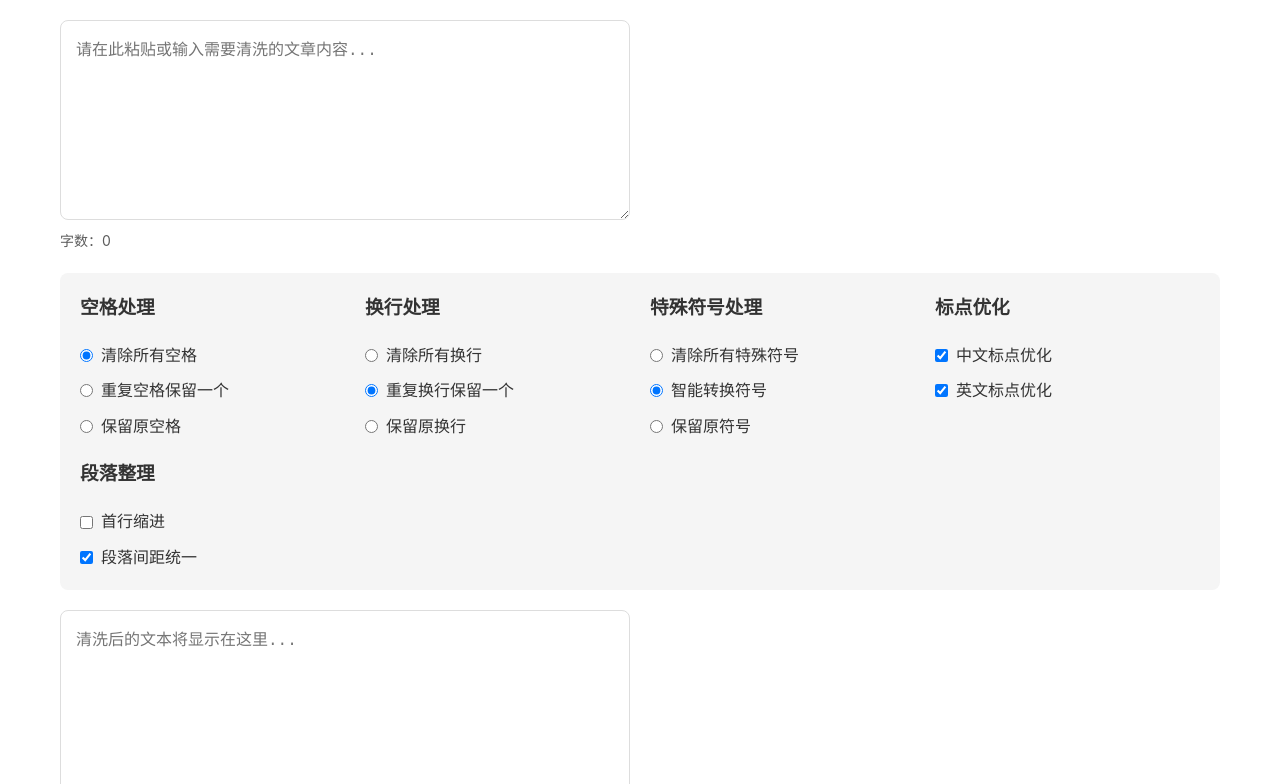
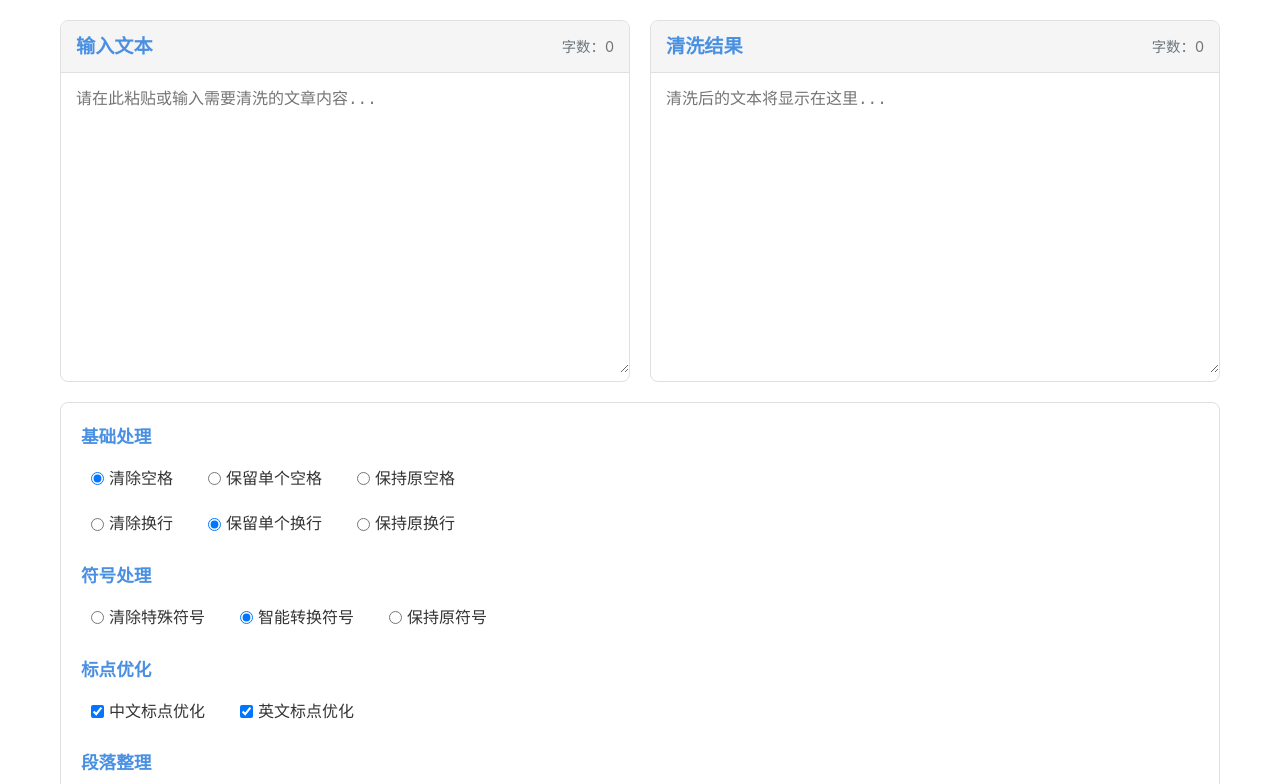
Before and after one commit to cmw1738589036/text-cleaner, a plain HTML site: page index.html in a window 1280 px wide. Shown: the part 81-865 px from the top of the page. Drawn offline with Linux system fonts and the light colour scheme.

Commit message:
Add files via upload

```diff
--- a/index.html
+++ b/index.html
@@ -14,51 +14,63 @@
         </header>
 
         <main>
+            <div class="editor-container">
                 <div class="input-section">
+                    <div class="section-header">
+                        <h2>输入文本</h2>
+                        <span class="char-count">字数：<span id="inputCharCount">0</span></span>
+                    </div>
                     <textarea id="inputText" placeholder="请在此粘贴或输入需要清洗的文章内容..."></textarea>
-                <div class="stats">
-                    <span>字数：<span id="charCount">0</span></span>
+                </div>
+
+                <div class="output-section">
+                    <div class="section-header">
+                        <h2>清洗结果</h2>
+                        <span class="char-count">字数：<span id="outputCharCount">0</span></span>
+                    </div>
+                    <textarea id="outputText" readonly placeholder="清洗后的文本将显示在这里..."></textarea>
                 </div>
             </div>
 
-            <div class="options-section">
+            <div class="options-panel">
                 <div class="option-group">
-                    <h3>空格处理</h3>
+                    <h3>基础处理</h3>
+                    <div class="option-row">
                         <label>
                             <input type="radio" name="spaceOption" value="remove" checked>
-                        清除所有空格
+                            清除空格
                         </label>
                         <label>
                             <input type="radio" name="spaceOption" value="single">
-                        重复空格保留一个
+                            保留单个空格
                         </label>
                         <label>
                             <input type="radio" name="spaceOption" value="keep">
-                        保留原空格
+                            保持原空格
                         </label>
+                    </div>
+                    <div class="option-row">
+                        <label>
+                            <input type="radio" name="lineOption" value="remove">
+                            清除换行
+                        </label>
+                        <label>
+                            <input type="radio" name="lineOption" value="single" checked>
+                            保留单个换行
+                        </label>
+                        <label>
+                            <input type="radio" name="lineOption" value="keep">
+                            保持原换行
+                        </label>
+                    </div>
                 </div>
 
                 <div class="option-group">
-                    <h3>换行处理</h3>
-                    <label>
-                        <input type="radio" name="lineOption" value="remove">
-                        清除所有换行
-                    </label>
-                    <label>
-                        <input type="radio" name="lineOption" value="single" checked>
-                        重复换行保留一个
-                    </label>
-                    <label>
-                        <input type="radio" name="lineOption" value="keep">
-                        保留原换行
-                    </label>
-                </div>
-
-                <div class="option-group">
-                    <h3>特殊符号处理</h3>
+                    <h3>符号处理</h3>
+                    <div class="option-row">
                         <label>
                             <input type="radio" name="symbolOption" value="remove">
-                        清除所有特殊符号
+                            清除特殊符号
                         </label>
                         <label>
                             <input type="radio" name="symbolOption" value="smart" checked>
@@ -66,12 +78,14 @@
                         </label>
                         <label>
                             <input type="radio" name="symbolOption" value="keep">
-                        保留原符号
+                            保持原符号
                         </label>
+                    </div>
                 </div>
 
                 <div class="option-group">
                     <h3>标点优化</h3>
+                    <div class="option-row">
                         <label>
                             <input type="checkbox" id="chinesePunctuation" checked>
                             中文标点优化
@@ -81,22 +95,22 @@
                             英文标点优化
                         </label>
                     </div>
+                </div>
 
                 <div class="option-group">
                     <h3>段落整理</h3>
+                    <div class="option-row">
                         <label>
                             <input type="checkbox" id="indentFirstLine">
                             首行缩进
                         </label>
                         <label>
                             <input type="checkbox" id="uniformSpacing" checked>
-                        段落间距统一
+                            统一段落间距
                         </label>
                     </div>
                 </div>
 
-            <div class="output-section">
-                <textarea id="outputText" readonly placeholder="清洗后的文本将显示在这里..."></textarea>
                 <div class="button-group">
                     <button id="processBtn" class="primary-btn">一键清洗</button>
                     <button id="copyBtn" class="secondary-btn">复制结果</button>
--- a/script.js
+++ b/script.js
@@ -2,14 +2,15 @@ document.addEventListener('DOMContentLoaded', () => {
     // DOM 元素
     const inputText = document.getElementById('inputText');
     const outputText = document.getElementById('outputText');
-    const charCount = document.getElementById('charCount');
+    const inputCharCount = document.getElementById('inputCharCount');
+    const outputCharCount = document.getElementById('outputCharCount');
     const processBtn = document.getElementById('processBtn');
     const copyBtn = document.getElementById('copyBtn');
     const clearBtn = document.getElementById('clearBtn');
     const themeToggle = document.getElementById('themeToggle');
 
     // 检查必要的DOM元素是否存在
-    if (!inputText || !outputText || !charCount || !processBtn || !copyBtn || !clearBtn || !themeToggle) {
+    if (!inputText || !outputText || !inputCharCount || !outputCharCount || !processBtn || !copyBtn || !clearBtn || !themeToggle) {
         console.error('必要的DOM元素未找到');
         return;
     }
@@ -39,6 +40,11 @@ document.addEventListener('DOMContentLoaded', () => {
         }
     }
 
+    // 更新字符统计
+    function updateCharCount(text, element) {
+        safeUpdateElement(element, text.length);
+    }
+
     // 主题切换
     themeToggle.addEventListener('click', () => {
         try {
@@ -63,7 +69,7 @@ document.addEventListener('DOMContentLoaded', () => {
     // 字数统计
     inputText.addEventListener('input', () => {
         try {
-            safeUpdateElement(charCount, inputText.value.length);
+            updateCharCount(inputText.value, inputCharCount);
         } catch (error) {
             console.error('字数统计更新失败:', error);
         }
@@ -74,15 +80,18 @@ document.addEventListener('DOMContentLoaded', () => {
         if (!text) return '';
 
         try {
+            // 统一换行符
+            text = text.replace(/\r\n/g, '\n').replace(/\r/g, '\n');
+
             // 空格处理
             const spaceOption = document.querySelector('input[name="spaceOption"]:checked')?.value;
             if (spaceOption) {
                 switch (spaceOption) {
                     case 'remove':
-                        text = text.replace(/\s+/g, '');
+                        text = text.replace(/[ \t]+/g, '');
                         break;
                     case 'single':
-                        text = text.replace(/[ ]{2,}/g, ' ');
+                        text = text.replace(/[ \t]+/g, ' ');
                         break;
                 }
             }
@@ -96,6 +105,7 @@ document.addEventListener('DOMContentLoaded', () => {
                         break;
                     case 'single':
                         text = text.replace(/\n{2,}/g, '\n');
+                        text = text.split('\n').map(line => line.trim()).join('\n');
                         break;
                 }
             }
@@ -139,10 +149,13 @@ document.addEventListener('DOMContentLoaded', () => {
             const uniformSpacing = document.getElementById('uniformSpacing');
 
             if (indentFirstLine?.checked) {
-                text = text.replace(/^/gm, '    ');
+                text = text.split('\n').map(line => {
+                    return line.trim() ? '    ' + line : line;
+                }).join('\n');
             }
             if (uniformSpacing?.checked) {
                 text = text.replace(/\n{3,}/g, '\n\n');
+                text = text.trim();
             }
 
             return text;
@@ -167,6 +180,7 @@ document.addEventListener('DOMContentLoaded', () => {
                 try {
                     const processedText = processText(inputText.value);
                     outputText.value = processedText;
+                    updateCharCount(processedText, outputCharCount);
 
                     safeUpdateElement(processBtn, '清洗完成！');
                     safeToggleClass(processBtn, 'success', true);
@@ -215,7 +229,8 @@ document.addEventListener('DOMContentLoaded', () => {
         try {
             inputText.value = '';
             outputText.value = '';
-            safeUpdateElement(charCount, '0');
+            updateCharCount('', inputCharCount);
+            updateCharCount('', outputCharCount);
         } catch (error) {
             console.error('清空操作失败:', error);
         }
--- a/styles.css
+++ b/styles.css
@@ -1,21 +1,23 @@
 :root {
     --primary-color: #4a90e2;
-    --secondary-color: #f5f5f5;
-    --text-color: #333;
-    --border-color: #ddd;
-    --background-color: #fff;
+    --secondary-color: #6c757d;
+    --success-color: #28a745;
+    --background-color: #ffffff;
+    --text-color: #333333;
+    --border-color: #e0e0e0;
+    --hover-color: #f5f5f5;
     --shadow-color: rgba(0, 0, 0, 0.1);
-    --success-color: #4caf50;
 }
 
 [data-theme="dark"] {
     --primary-color: #64b5f6;
-    --secondary-color: #2d2d2d;
-    --text-color: #fff;
-    --border-color: #444;
+    --secondary-color: #90a4ae;
+    --success-color: #66bb6a;
     --background-color: #1a1a1a;
+    --text-color: #ffffff;
+    --border-color: #404040;
+    --hover-color: #2d2d2d;
     --shadow-color: rgba(255, 255, 255, 0.1);
-    --success-color: #66bb6a;
 }
 
 * {
@@ -45,111 +47,131 @@ header {
     margin-bottom: 30px;
 }
 
+h1 {
+    font-size: 2rem;
+    color: var(--primary-color);
+}
+
 .theme-toggle {
     background: none;
     border: none;
     font-size: 1.5rem;
     cursor: pointer;
     padding: 5px;
+    border-radius: 50%;
+    transition: background-color 0.3s;
 }
 
-main {
-    display: grid;
-    grid-template-columns: 1fr;
-    gap: 20px;
+.theme-toggle:hover {
+    background-color: var(--hover-color);
 }
 
-@media (min-width: 768px) {
-    main {
-        grid-template-columns: 1fr 1fr;
-    }
-
-    .options-section {
-        grid-column: 1 / -1;
-    }
+.editor-container {
+    display: grid;
+    grid-template-columns: 1fr 1fr;
+    gap: 20px;
+    margin-bottom: 20px;
 }
 
-.input-section, .output-section {
+.input-section,
+.output-section {
+    background-color: var(--background-color);
+    border: 1px solid var(--border-color);
+    border-radius: 8px;
+    overflow: hidden;
+}
+
+.section-header {
     display: flex;
-    flex-direction: column;
-    gap: 10px;
+    justify-content: space-between;
+    align-items: center;
+    padding: 10px 15px;
+    background-color: var(--hover-color);
+    border-bottom: 1px solid var(--border-color);
+}
+
+.section-header h2 {
+    font-size: 1.2rem;
+    color: var(--primary-color);
+}
+
+.char-count {
+    font-size: 0.9rem;
+    color: var(--secondary-color);
 }
 
 textarea {
     width: 100%;
-    min-height: 200px;
+    height: 300px;
     padding: 15px;
-    border: 1px solid var(--border-color);
-    border-radius: 8px;
+    border: none;
     resize: vertical;
+    font-size: 1rem;
+    line-height: 1.6;
+    color: var(--text-color);
     background-color: var(--background-color);
-    color: var(--text-color);
-    font-size: 16px;
-    transition: border-color 0.3s;
 }
 
 textarea:focus {
     outline: none;
-    border-color: var(--primary-color);
 }
 
-.options-section {
-    display: grid;
-    grid-template-columns: repeat(auto-fit, minmax(250px, 1fr));
-    gap: 20px;
+.options-panel {
+    background-color: var(--background-color);
+    border: 1px solid var(--border-color);
+    border-radius: 8px;
     padding: 20px;
-    background-color: var(--secondary-color);
-    border-radius: 8px;
 }
 
 .option-group {
-    display: flex;
-    flex-direction: column;
-    gap: 10px;
+    margin-bottom: 20px;
 }
 
 .option-group h3 {
+    font-size: 1.1rem;
+    color: var(--primary-color);
     margin-bottom: 10px;
-    color: var(--text-color);
+}
+
+.option-row {
+    display: flex;
+    flex-wrap: wrap;
+    gap: 15px;
+    margin-bottom: 10px;
 }
 
 label {
     display: flex;
     align-items: center;
-    gap: 8px;
+    gap: 5px;
+    cursor: pointer;
+    padding: 5px 10px;
+    border-radius: 4px;
+    transition: background-color 0.3s;
+}
+
+label:hover {
+    background-color: var(--hover-color);
+}
+
+input[type="radio"],
+input[type="checkbox"] {
     cursor: pointer;
 }
 
 .button-group {
     display: flex;
     gap: 10px;
-    flex-wrap: wrap;
+    margin-top: 20px;
 }
 
 button {
     padding: 10px 20px;
     border: none;
-    border-radius: 5px;
+    border-radius: 4px;
     cursor: pointer;
-    font-size: 16px;
-    transition: all 0.3s ease;
-}
-
-button:hover {
-    transform: translateY(-2px);
-    box-shadow: 0 2px 8px var(--shadow-color);
-}
-
-button:disabled {
-    opacity: 0.7;
-    cursor: not-allowed;
-    transform: none;
-    box-shadow: none;
-}
-
-button.success {
-    background-color: var(--success-color);
-    color: white;
+    font-size: 1rem;
+    transition: all 0.3s;
 }
 
 .primary-btn {
@@ -157,14 +179,38 @@ button.success {
     color: white;
 }
 
+.primary-btn:hover {
+    opacity: 0.9;
+}
+
 .secondary-btn {
     background-color: var(--secondary-color);
-    color: var(--text-color);
-    border: 1px solid var(--border-color);
+    color: white;
 }
 
-.stats {
-    font-size: 14px;
-    color: var(--text-color);
-    opacity: 0.8;
+.secondary-btn:hover {
+    opacity: 0.9;
 }
+
+.success {
+    background-color: var(--success-color) !important;
+}
+
+@media (max-width: 768px) {
+    .editor-container {
+        grid-template-columns: 1fr;
+    }
+
+    .option-row {
+        flex-direction: column;
+        gap: 10px;
+    }
+
+    .button-group {
+        flex-direction: column;
+    }
+
+    button {
+        width: 100%;
+    }
+}
```
Lines whose indentation alone changed are shown as unchanged.
